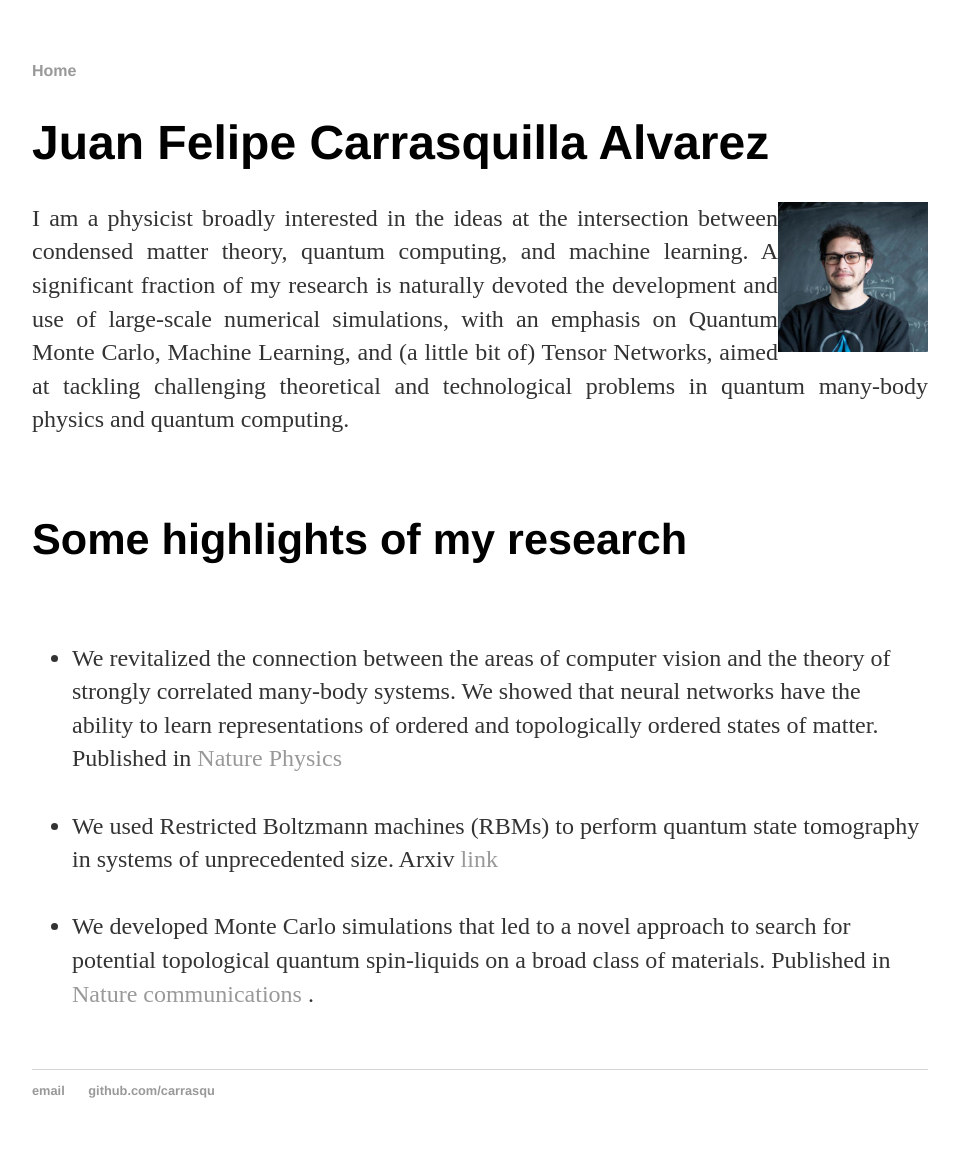
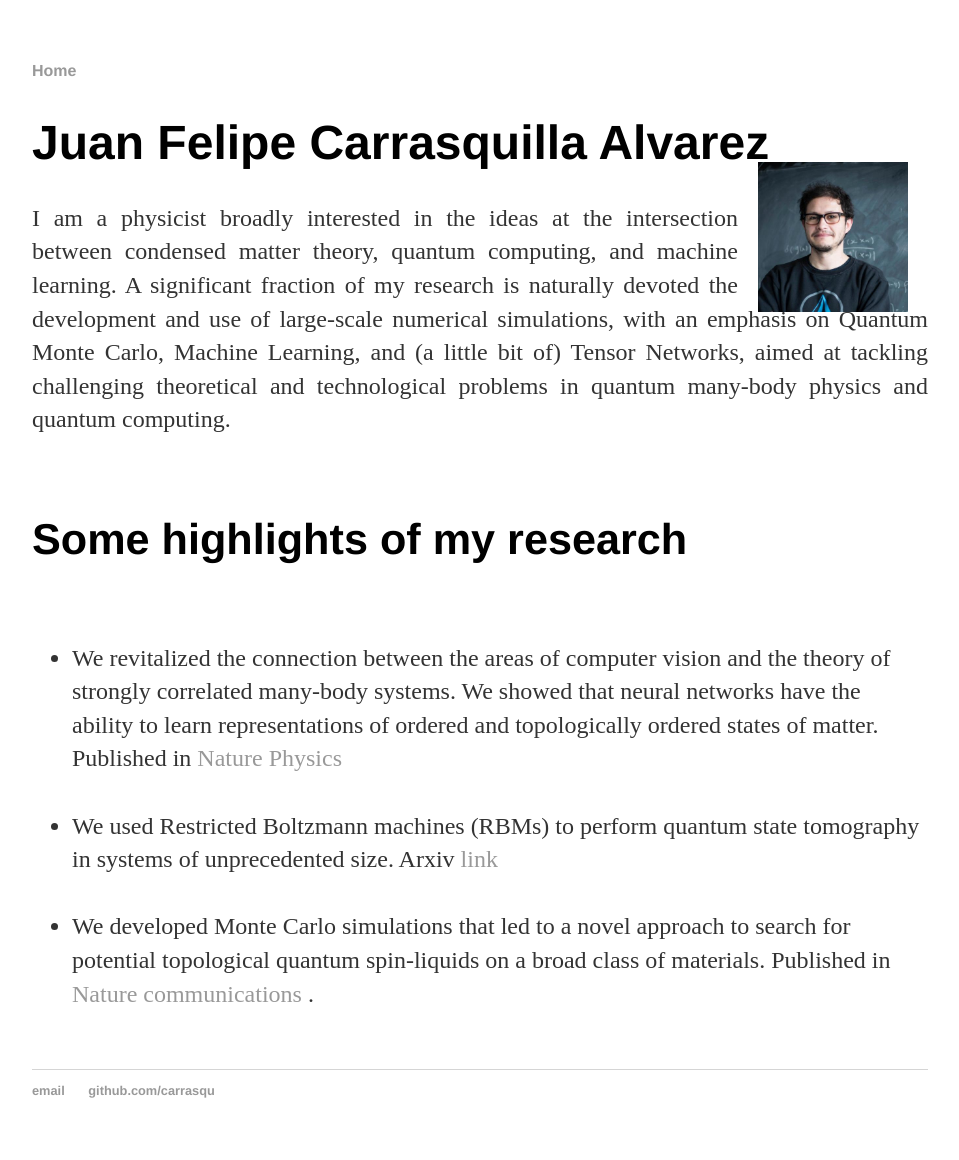
Before and after one commit to carrasqu/carrasqu.github.io, a Jekyll site: the page built from index.html, in a window 1280 px wide. Shown: the whole page, without its empty margins (160-1119 px from the left). Built offline with Jekyll 4.4.1, drawn with Linux system fonts in a browser that asks for light colours.

Commit message:
index again

```diff
--- a/index.html
+++ b/index.html
@@ -5,7 +5,7 @@
 <div class="blurb">
 	<h1>Juan Felipe Carrasquilla Alvarez</h1>
         <!--<IMG STYLE="position:absolute; TOP:35px; LEFT:570px; WIDTH:70px; HEIGHT:70px" SRC="images/9661833.jpeg">-->
-        <img src="images/9661833.jpeg" alt="Smiley face" style="float:right;width:150px;height:150px;">
+        <img src="images/9661833.jpeg" alt="Smiley face" style="float:right;width:150px;height:150px;margin:-40px 20px">
 	<p align="justify"> I am a physicist broadly interested in the ideas at the intersection between condensed matter theory, quantum computing, and machine learning. A significant fraction of my research is naturally devoted the development and use of large-scale numerical simulations, with an emphasis on Quantum Monte Carlo, Machine Learning, and (a little bit of) Tensor Networks, aimed at tackling challenging theoretical and technological problems in quantum many-body physics and quantum computing.</p> <br />
 
 
```
